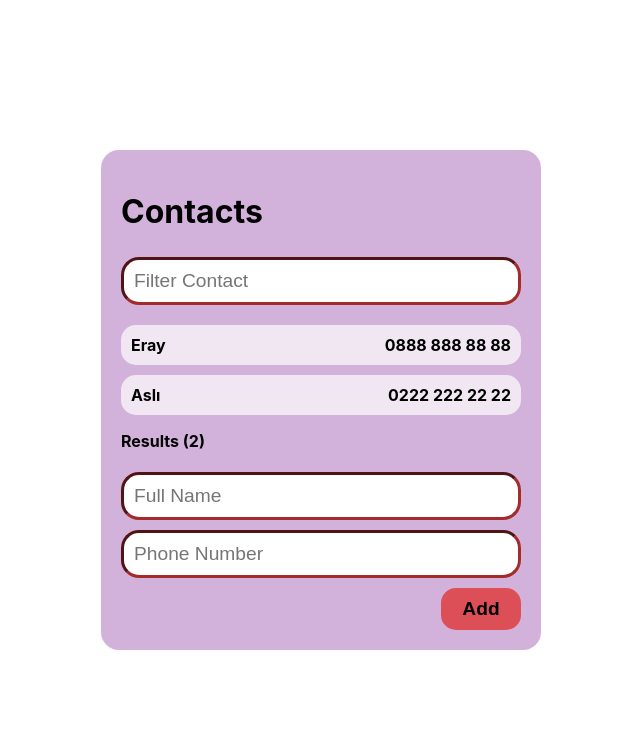
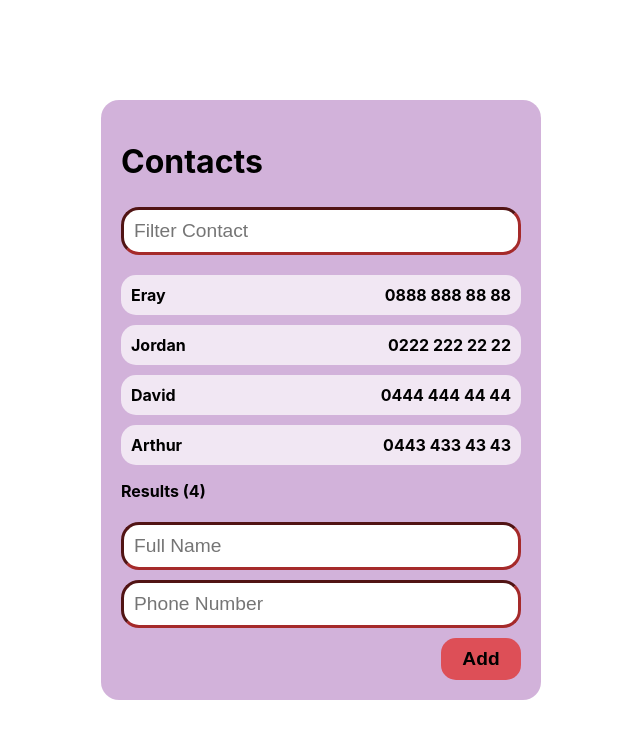
Before and after one commit to erayalp808/contacts-app, a React (Create React App) app: page / in a window 1280 px wide. Shown: the top 738 px of the page, without its empty margins (319-959 px from the left). Built offline with nearby package versions, Linux system fonts and the light colour scheme.

Commit message:
new examples added

```diff
--- a/src/Components/Contacts/index.js
+++ b/src/Components/Contacts/index.js
@@ -7,11 +7,19 @@ function Contacts() {
   const [contacts, setContacts] = useState([
     {
       fullname: 'Eray',
-      phone_number: '0888 888 88 88',
+      phone_number: '0888 888 88 88'
     },
     {
-      fullname: 'Aslı',
-      phone_number: '0222 222 22 22',
+      fullname: 'Jordan',
+      phone_number: '0222 222 22 22'
+    },
+    {
+      fullname: 'David',
+      phone_number: '0444 444 44 44'
+    },
+    {
+      fullname: 'Arthur',
+      phone_number: '0443 433 43 43'
     },
   ])
 
```
